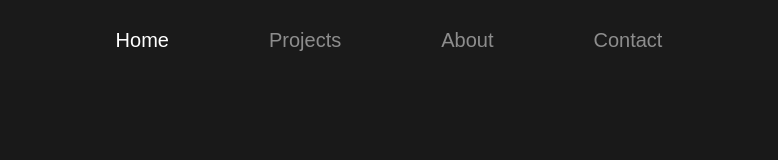
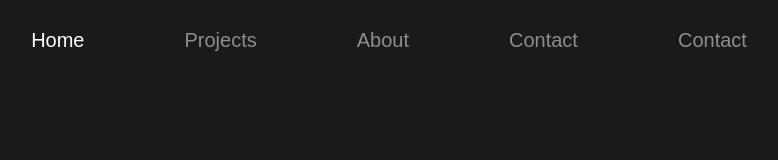
Before and after one commit to I-am-nagesh/my-portfolio-website, a plain HTML site: page index.html in a window 1280 px wide. Shown: the whole page, without its empty margins (251-1029 px from the left). Drawn offline with Linux system fonts and the light colour scheme.

Commit message:
second commit

```diff
--- a/index.html
+++ b/index.html
@@ -14,6 +14,7 @@
         <li class="link"><a href="#">projects</a></li>
         <li class="link"><a href="#">about</a></li>
         <li class="link"><a href="#">contact</a></li>
+        <li class="link"><a href="#">contact</a></li>
     </ul>
 </nav>
 </body>
```
